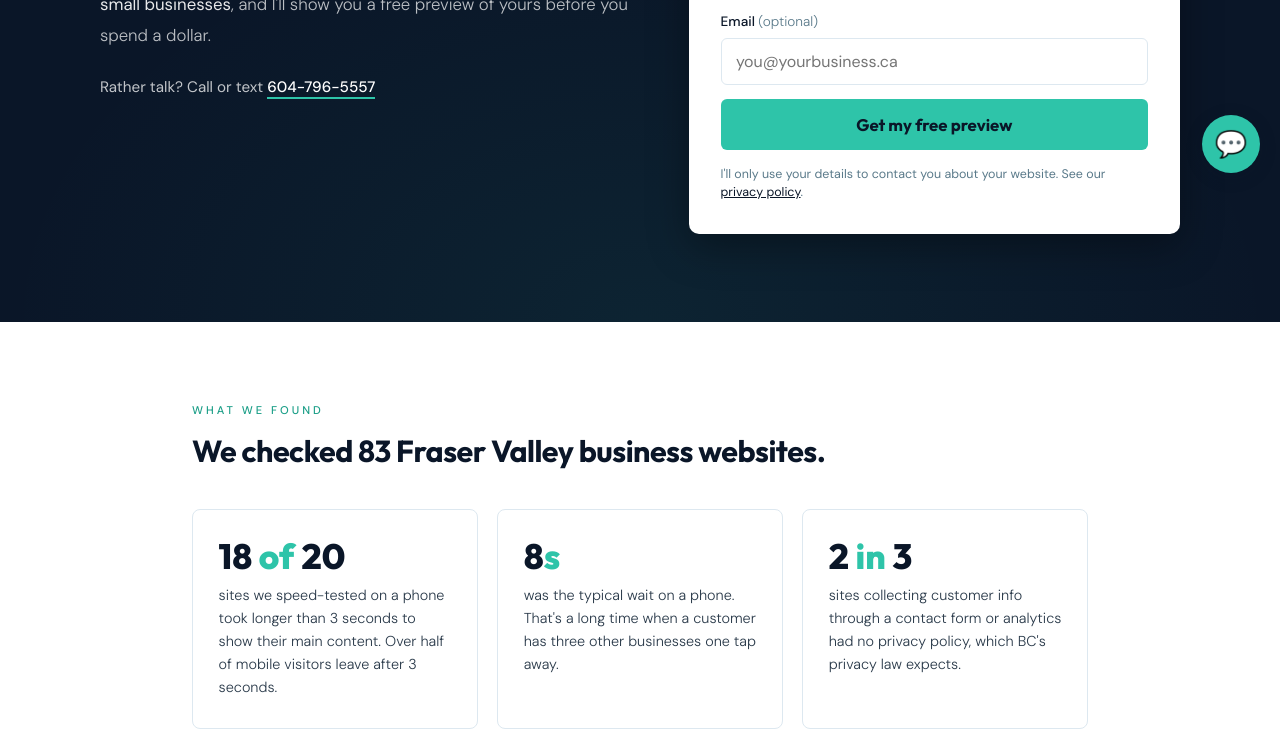
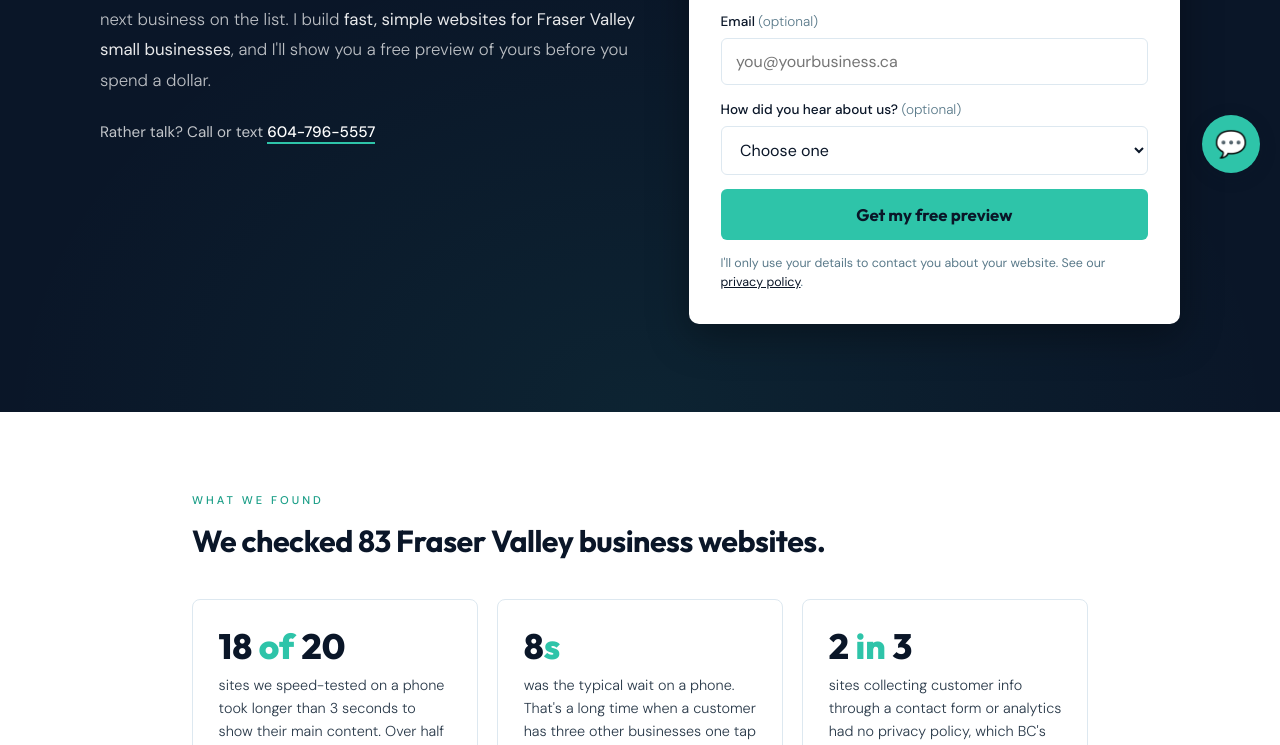
Before and after one commit to Sharpline-Emergence/SharplineDigital, a plain HTML site: page small-business.html in a window 1280 px wide. Shown: the part 607-1352 px from the top of the page. Drawn offline with Linux system fonts and the light colour scheme.

Commit message:
Update small-business.html

```diff
--- a/small-business.html
+++ b/small-business.html
@@ -644,6 +644,20 @@
             <label for="lfEmail">Email <span class="opt">(optional)</span></label>
             <input type="email" id="lfEmail" name="email" inputmode="email" autocomplete="email" autocapitalize="off" spellcheck="false" placeholder="you@yourbusiness.ca">
           </div>
+          <div class="field">
+            <label for="lfHeard">How did you hear about us? <span class="opt">(optional)</span></label>
+            <select id="lfHeard" name="heard_about">
+              <option value="">Choose one</option>
+              <option>Google search</option>
+              <option>Google ad</option>
+              <option>Google Maps</option>
+              <option>Facebook</option>
+              <option>Referral from someone</option>
+              <option>Coffee News</option>
+              <option>Email from Sharpline</option>
+              <option>Other</option>
+            </select>
+          </div>
           <input type="text" name="_gotcha" class="hp" tabindex="-1" autocomplete="off" aria-hidden="true">
           <button type="submit" id="lfSubmit">Get my free preview</button>
           <p class="form-note">I'll only use your details to contact you about your website. See our <a href="/privacy.html">privacy policy</a>.</p>
@@ -929,6 +943,7 @@
           email: email || undefined,
           business: document.getElementById('lfBiz').value.trim(),
           website: document.getElementById('lfSite').value.trim() || 'None given',
+          heard_about: document.getElementById('lfHeard').value || 'Not answered',
           _gotcha: form.querySelector('[name="_gotcha"]').value
         };
 
```
